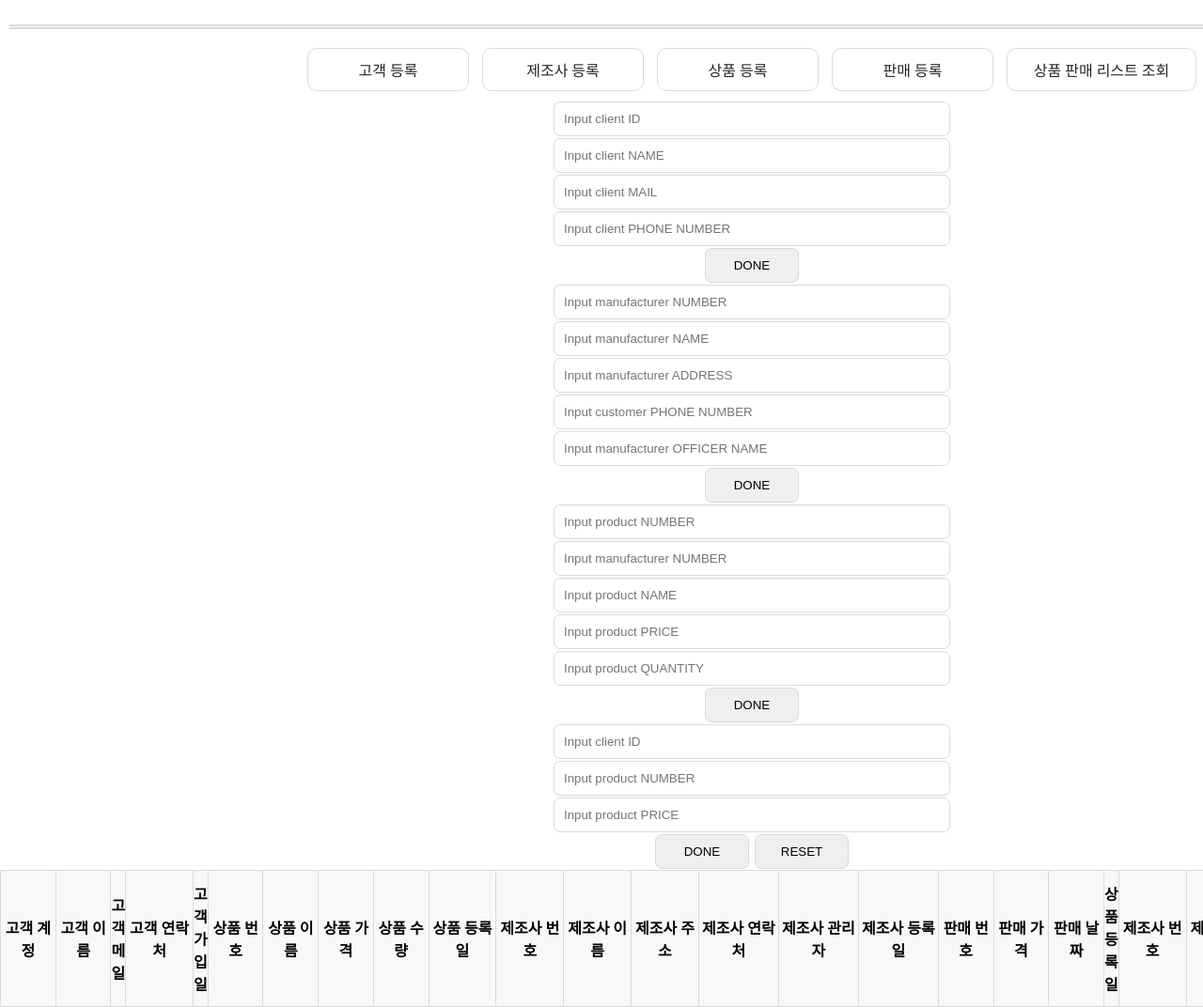
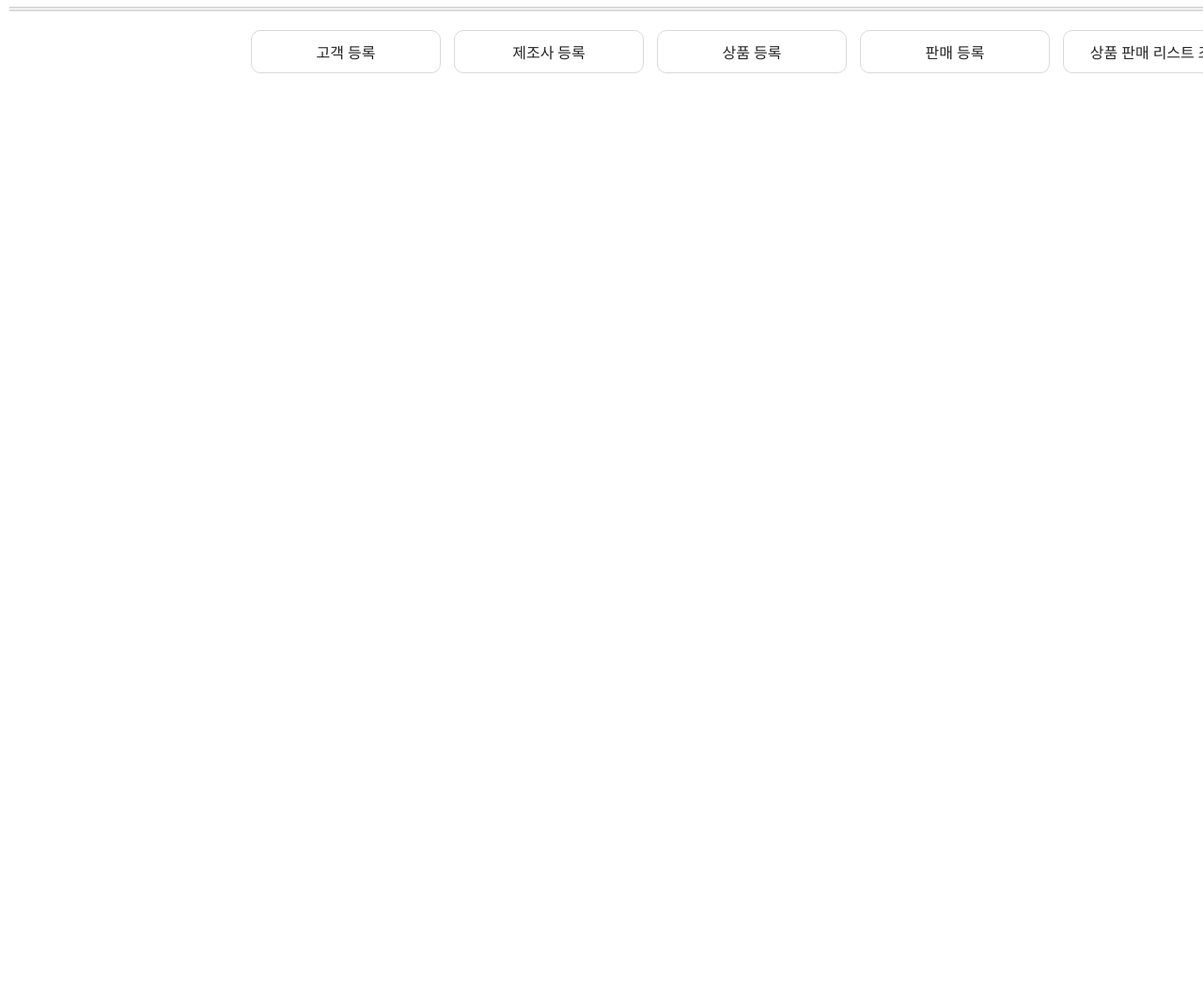
Before and after one commit to kingjinbeom/sales_manager_pjt, a plain HTML site: page index.html in a window 1280 px wide. Shown: the part 184-1256 px from the top of the page at 94% size. After the commit the page ends 800 px from the top, so only its background shows below. Drawn offline with Linux system fonts and the light colour scheme.

Commit message:
흐트므르 찐막

```diff
--- a/css/index copy.css
+++ /dev/null
@@ -1,213 +0,0 @@
-#wrap {
-  width: 800px;
-  margin: 0 auto;
-}
-
-/* title_wrap start */
-#wrap > div.title_wrap {
-  border-bottom: thick double #dadada;
-  margin: 10px;
-  padding: 10px;
-  font-weight: bold;
-  text-align: center;
-  font-size: 1.1em;
-}
-
-/* title_wrap end */
-
-input[type="number"]::-webkit-outer-spin-button,
-input[type="number"]::-webkit-inner-spin-button {
-  -webkit-appearance: none;
-  margin: 0;
-}
-
-/* menu_wrap start */
-#wrap > div.menu_wrap {
-  text-align: center;
-}
-
-#wrap > div.menu_wrap a {
-  display: inline-block;
-  width: 150px;
-  margin: 10px 5px;
-  padding: 10px;
-  border: 1px solid #dadada;
-  border-radius: 10px;
-  text-align: center;
-}
-
-#wrap > div.menu_wrap a:hover {
-  background-color: #f8f8f8;
-  text-decoration: none;
-}
-
-#wrap > div.menu_wrap a.sign_out {
-  display: none;
-}
-
-/* menu_wrap end */
-
-/* client_reg_wrap start */
-#wrap > div.client_reg_wrap {
-  /* display: none; */
-  text-align: center;
-}
-
-#wrap > div.client_reg_wrap > input {
-  width: 400px;
-  padding: 10px;
-  margin: 1px;
-  border: 1px solid #dadada;
-  border-radius: 7px;
-}
-
-#wrap > div.client_reg_wrap > div {
-  width: 420px;
-  height: 38px;
-  line-height: 40px;
-  display: inline-block;
-  border: 1px solid #dadada;
-  border-radius: 7px;
-}
-
-#wrap > div.client_reg_wrap input[type="button"] {
-  width: 100px;
-  cursor: pointer;
-}
-
-#wrap > div.client_reg_wrap input[type="button"]:hover {
-  background-color: #f8f8f8;
-}
-
-/* client_reg_wrap end */
-
-/* manufacturer_reg_wrap start */
-#wrap > div.manufacturer_reg_wrap {
-  /* display: none; */
-  text-align: center;
-}
-
-#wrap > div.manufacturer_reg_wrap input {
-  width: 400px;
-  padding: 10px;
-  margin: 1px;
-  border: 1px solid #dadada;
-  border-radius: 7px;
-}
-
-#wrap > div.manufacturer_reg_wrap input[type="button"] {
-  width: 100px;
-  cursor: pointer;
-}
-
-#wrap > div.manufacturer_reg_wrap input[type="button"]:hover {
-  background-color: #f8f8f8;
-}
-
-/* manufacturer_reg_wrap end */
-
-/* product_reg_wrap start */
-#wrap > div.product_reg_wrap {
-  /* display: none; */
-  text-align: center;
-}
-
-#wrap > div.product_reg_wrap input {
-  width: 400px;
-  padding: 10px;
-  margin: 1px;
-  border: 1px solid #dadada;
-  border-radius: 7px;
-}
-
-#wrap > div.product_reg_wrap input[type="button"] {
-  width: 100px;
-  cursor: pointer;
-}
-
-#wrap > div.product_reg_wrap input[type="button"]:hover {
-  background-color: #f8f8f8;
-}
-/* product_reg_wrap end */
-
-/* sale_reg_wrap start */
-#wrap > div.sale_reg_wrap {
-  /* display: none; */
-  text-align: center;
-}
-
-#wrap > div.sale_reg_wrap input {
-  width: 400px;
-  padding: 10px;
-  margin: 1px;
-  border: 1px solid #dadada;
-  border-radius: 7px;
-}
-
-#wrap > div.sale_reg_wrap input[type="button"] {
-  width: 100px;
-  cursor: pointer;
-}
-
-#wrap > div.sale_reg_wrap input[type="button"]:hover {
-  background-color: #f8f8f8;
-}
-/* sale_reg_wrap end */
-
-/* res_list_wrap start */
-#wrap > div.res_wrap {
-  display: none;
-  text-align: center;
-}
-
-#wrap > div.res_wrap input {
-  width: 400px;
-  padding: 10px;
-  margin: 1px;
-  border: 1px solid #dadada;
-  border-radius: 7px;
-}
-
-#wrap > div.res_wrap select {
-  width: 422px;
-  height: 40px;
-  border: 1px solid #dadada;
-  border-radius: 7px;
-}
-
-#wrap > div.res_wrap input[type="button"] {
-  width: 100px;
-  cursor: pointer;
-}
-
-#wrap > div.res_wrap input[type="button"]:hover {
-  background-color: #f8f8f8;
-}
-
-/* res_wrap end */
-
-/* list_wrap start */
-#wrap > div.res_list_wrap {
-  display: none;
-}
-
-#wrap > div.res_list_wrap div {
-  background-color: #f8f8f8;
-}
-
-/* write_wrap end */
-
-/* list_wrap start */
-#wrap > div.list_wrap {
-  display: none;
-}
-
-#wrap > div.list_wrap div {
-  margin: 2px auto;
-  padding: 10px;
-  width: 600px;
-  border: 1px solid #dadada;
-  border-radius: 7px;
-}
-
-/* list_wrap end */
--- a/css/index.css
+++ b/css/index.css
@@ -1,25 +1,31 @@
 #wrap {
   width: 1600px;
   margin: 0 auto;
+}
+
+input[type="number"]::-webkit-outer-spin-button,
+input[type="number"]::-webkit-inner-spin-button {
+  -webkit-appearance: none;
+  margin: 0;
 }
 
 /* title_wrap start */
 #wrap > div.title_wrap {
   border-bottom: thick double #dadada;
   margin: 10px;
-  padding: 10px;
-  font-weight: bold;
+  padding-bottom: 10px;
   text-align: center;
-  font-size: 1.1em;
 }
 
+#wrap > div.title_wrap img {
+  width: 1000px;
+}
+
+#wrap > div.title_wrap p {
+  text-align: right;
+}
 /* title_wrap end */
 
-input[type="number"]::-webkit-outer-spin-button,
-input[type="number"]::-webkit-inner-spin-button {
-  -webkit-appearance: none;
-  margin: 0;
-}
 
 /* menu_wrap start */
 #wrap > div.menu_wrap {
@@ -28,7 +34,7 @@ input[type="number"]::-webkit-inner-spin-button {
 
 #wrap > div.menu_wrap a {
   display: inline-block;
-  width: 150px;
+  width: 180px;
   margin: 10px 5px;
   padding: 10px;
   border: 1px solid #dadada;
@@ -44,16 +50,11 @@ input[type="number"]::-webkit-inner-spin-button {
 #wrap > div.menu_wrap a.sign_out {
   display: none;
 }
-
-#wrap > div.menu_wrap a.check_list {
-  width: 180px;
-}
-
 /* menu_wrap end */
 
 /* client_reg_wrap start */
 #wrap > div.client_reg_wrap {
-  /* display: none; */
+  display: none;
   text-align: center;
 }
 
@@ -87,7 +88,7 @@ input[type="number"]::-webkit-inner-spin-button {
 
 /* manufacturer_reg_wrap start */
 #wrap > div.manufacturer_reg_wrap {
-  /* display: none; */
+  display: none;
   text-align: center;
 }
 
@@ -112,7 +113,7 @@ input[type="number"]::-webkit-inner-spin-button {
 
 /* product_reg_wrap start */
 #wrap > div.product_reg_wrap {
-  /* display: none; */
+  display: none;
   text-align: center;
 }
 
@@ -136,7 +137,7 @@ input[type="number"]::-webkit-inner-spin-button {
 
 /* sale_reg_wrap start */
 #wrap > div.sale_reg_wrap {
-  /* display: none; */
+  display: none;
   text-align: center;
 }
 
@@ -160,26 +161,41 @@ input[type="number"]::-webkit-inner-spin-button {
 
 /* res_list_wrap start */
 #wrap > div.res_list_wrap {
-  margin: 0 auto;
-  text-align: center;
-  width: 100%;
+  display: none;
 }
 
 #wrap > div.res_list_wrap table {
   border-collapse: collapse;
 }
 
-#wrap > div.res_list_wrap table th {
+#wrap > div.res_list_wrap table thead th {
   border: 1px solid #dadada;
   border-collapse: collapse;
   background-color: #f8f8f8;
+  width: 70px ;
+  height: 50px;
 }
 
-#wrap > div.res_list_wrap table th.wid1 {
-  width: 10px;
+#wrap > div.list_item table tbody td {
+  border: 1px solid #dadada;
+  border-collapse: collapse;
+  width: 70px ;
+  height: 50px;
 }
 
-#wrap > div.res_list_wrap table th.wid2 {
-  width: 5px;
+#wrap > div.res_list_wrap table thead th.list_mail {
+  width: 150px;
+}
+
+#wrap > div.res_list_wrap table thead th.list_phone {
+  width: 100px;
+}
+
+#wrap > div.res_list_wrap table thead th.list_date {
+  width: 120px;
+}
+
+#wrap > div.res_list_wrap table thead th.list_address {
+  width: 120px;
 }
 /* res_list_wrap end */
--- a/index.html
+++ b/index.html
@@ -24,6 +24,7 @@
 
         <div class="title_wrap">
             <img src="./imgs/title.png">
+            <p>관리자님 반갑습니다 ^_^</p>
         </div>
 
         <div class="menu_wrap">
@@ -91,35 +92,25 @@
             <table>
                 <thead>
                     <tr>
-                        <th>고객 계정</th>
-                        <th>고객 이름</th>
-                        <th class="wid1">고객 메일</th>
-                        <th>고객 연락처</th>
-                        <th class="wid2">고객 가입일</th>
-                        <th>상품 번호</th>
-                        <th>상품 이름</th>
-                        <th>상품 가격</th>
-                        <th>상품 수량</th>
-                        <th>상품 등록일</th>
-                        <th>제조사 번호</th>
-                        <th>제조사 이름</th>
-                        <th>제조사 주소</th>
-                        <th>제조사 연락처</th>
-                        <th>제조사 관리자</th>
-                        <th>제조사 등록일</th>
-                        <th>판매 번호</th>
-                        <th>판매 가격</th>
-                        <th>판매 날짜</th>
-                        <th class="wid2">상품 등록일</th>
-                        <th>제조사 번호</th>
-                        <th>제조사 이름</th>
-                        <th class="wid2">제조사 주소</th>
-                        <th class="wid2">제조사 연락처</th>
-                        <th>제조사 관리자</th>
-                        <th class="wid2">제조사 등록일</th>
-                        <th>판매 번호</th>
-                        <th>판매 가격</th>
-                        <th class="wid2">판매 날짜</th>
+                        <th>고객</br>계정</th>
+                        <th>고객</br>이름</th>
+                        <th class="list_mail">고객 메일</th>
+                        <th class="list_phone">고객 연락처</th>
+                        <th class="list_date">고객 가입일</th>
+                        <th>상품</br>번호</th>
+                        <th>상품</br>이름</th>
+                        <th>상품</br>가격</th>
+                        <th>상품</br>수량</th>
+                        <th class="list_date">상품 등록일</th>
+                        <th>제조사</br>번호</th>
+                        <th>제조사</br>이름</th>
+                        <th class="list_address">제조사</br>주소</th>
+                        <th class="list_phone">제조사</br>연락처</th>
+                        <th>제조사</br>관리자</th>
+                        <th class="list_date">제조사 등록일</th>
+                        <th>판매</br>번호</th>
+                        <th>판매</br>가격</th>
+                        <th class="list_date">판매 날짜</th>
                     </tr>
                 </thead>
                 <tbody>
--- a/js/index.js
+++ b/js/index.js
@@ -8,7 +8,7 @@ const init = () => {
     console.log('init() READY!!');
 
     initViews();
-    addEvent();
+    // addEvent();
 }
 
 const addEvent = () => {
```
Also changed, not shown: imgs/img1.png (deleted).
